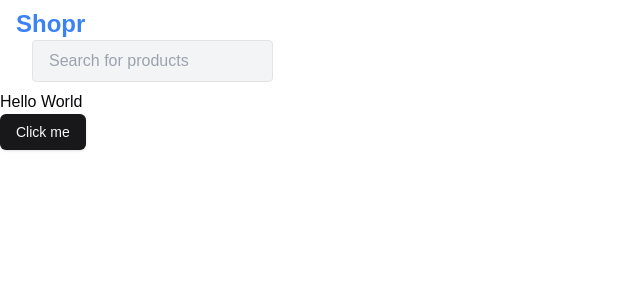
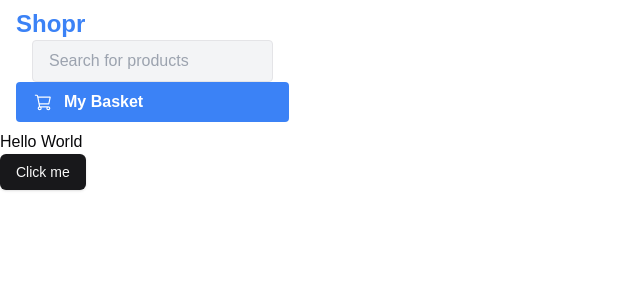
Before and after one commit to reynaroma/full-stack, a Next.js app in the folder ecommerce/: page / in a window 1280 px wide. Shown: the top 300 px of the page, without its empty margins (0-640 px from the left). Built offline with nearby package versions, Linux system fonts and the light colour scheme; no server answers.

Commit message:
Create basket link component and style it

```diff
--- a/ecommerce/components/Header.tsx
+++ b/ecommerce/components/Header.tsx
@@ -3,6 +3,7 @@
 import { useUser } from "@clerk/nextjs";
 import Link from "next/link";
 import Form from 'next/form';
+import { TrolleyIcon } from "@sanity/icons";
 function Header() {
 
   const { user } = useUser(); // Get the user object from the hook if the user is logged in or null if not
@@ -25,6 +26,16 @@ function Header() {
             type="text" name="query" placeholder="Search for products"
             className="bg-gray-100 text-gray-800 px-4 py-2 rounded focus:outline-none focus:ring-2 focus:ring-blue-500 focus:ring-opacity-50 border w-full max-w-4xl" />
         </Form>
+        <div>
+          <Link href="/basket"
+            className="flex-1 relative flex justify-center sm:justify-start sm:flex-none items-center space-x-2 bg-blue-500 hover:bg-blue-700 text-white font-bold py-2 px-4 rounded"
+          >
+            <TrolleyIcon className="h-6 w-6" />
+            {/* Span item count once global staste is implemented */}
+            <span>My Basket</span>
+          </Link>
+          {/* User icon */}
+        </div>
       </div>
     </header>
   )
```
